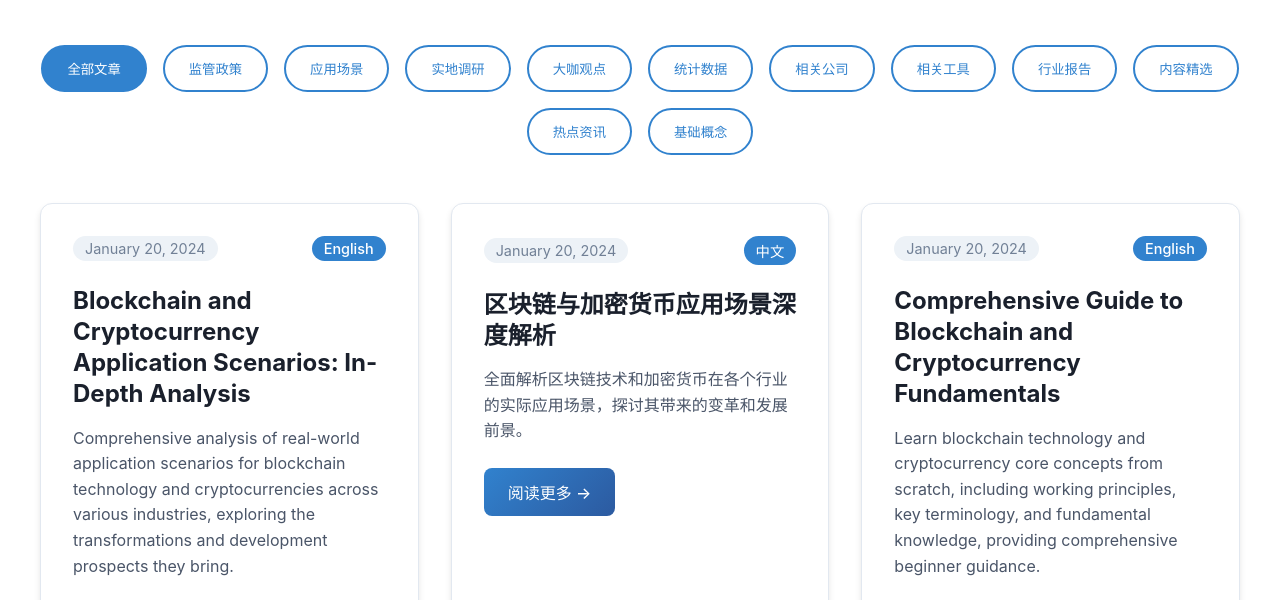
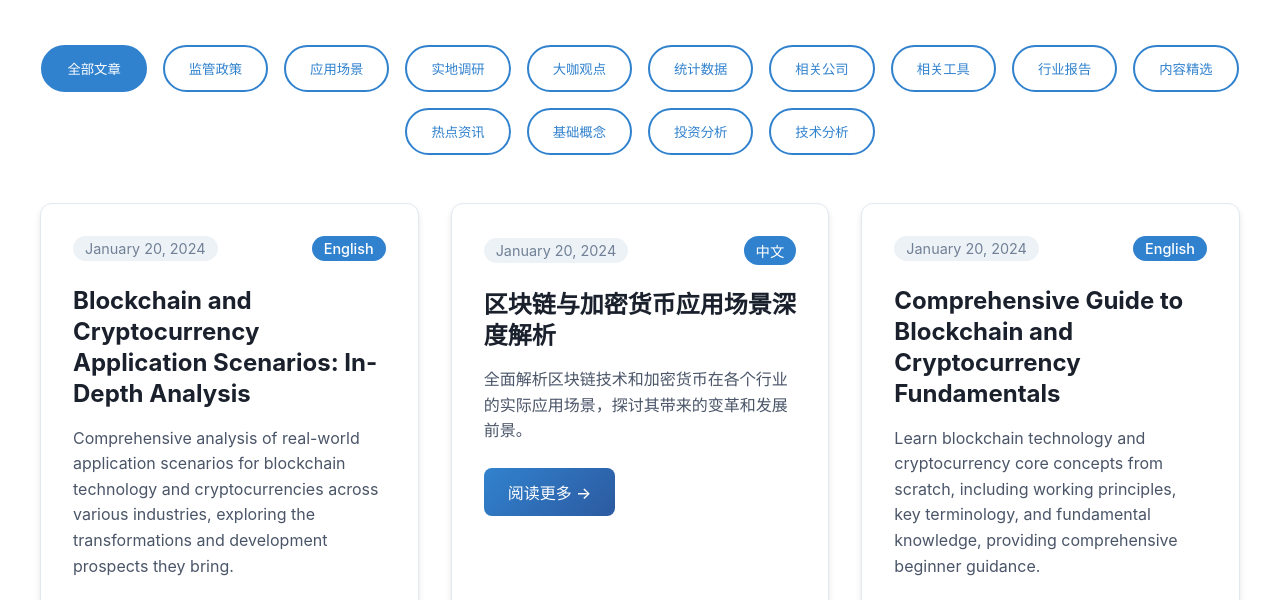
Before and after one commit to hackstoic/coin101.io, a Gatsby site: page /articles in a window 1280 px wide. Shown: the part 172-772 px from the top of the page. Built offline with nearby package versions, Linux system fonts and the light colour scheme; Gatsby itself is replaced by a stand-in of ours.

Commit message:
feat(文章页): 添加投资分析和技术分析分类并同步URL参数
使用useMemo优化分类列表性能
添加navigate功能在切换分类时更新URL参数
将FilterButton的active属性改为$active以符合styled-components规范

```diff
--- a/src/pages/articles.js
+++ b/src/pages/articles.js
@@ -1,5 +1,5 @@
-import React, { useState, useEffect } from "react"
-import { graphql, Link } from "gatsby"
+import React, { useState, useEffect, useMemo } from "react"
+import { graphql, Link, navigate } from "gatsby"
 import styled from "styled-components"
 
 const ArticlesContainer = styled.div`
@@ -127,8 +127,8 @@ const FilterContainer = styled.div`
 const FilterButton = styled.button`
   padding: 0.75rem 1.5rem;
   border: 2px solid #3182ce;
-  background: ${props => props.active ? '#3182ce' : 'transparent'};
-  color: ${props => props.active ? 'white' : '#3182ce'};
+  background: ${props => props.$active ? '#3182ce' : 'transparent'};
+  color: ${props => props.$active ? 'white' : '#3182ce'};
   border-radius: 25px;
   cursor: pointer;
   font-weight: 500;
@@ -145,7 +145,7 @@ const ArticlesPage = ({ data, pageContext, location }) => {
   const [selectedTopic, setSelectedTopic] = useState('all')
   const [filteredArticles, setFilteredArticles] = useState(articles)
 
-  const topics = [
+  const topics = useMemo(() => [
     { key: 'all', name: '全部文章' },
     { key: 'regulatory_policy', name: '监管政策' },
     { key: 'application_scenarios', name: '应用场景' },
@@ -157,8 +157,10 @@ const ArticlesPage = ({ data, pageContext, location }) => {
     { key: 'industry_reports', name: '行业报告' },
     { key: 'content_selection', name: '内容精选' },
     { key: 'hot_news', name: '热点资讯' },
-    { key: 'basic_concepts', name: '基础概念' }
-  ]
+    { key: 'basic_concepts', name: '基础概念' },
+    { key: 'investment_analysis', name: '投资分析' },
+    { key: 'technical_analysis', name: '技术分析' }
+  ], [])
 
   useEffect(() => {
     // 从URL参数获取topic
@@ -194,8 +196,15 @@ const ArticlesPage = ({ data, pageContext, location }) => {
         {topics.map(topic => (
           <FilterButton
             key={topic.key}
-            active={selectedTopic === topic.key}
-            onClick={() => setSelectedTopic(topic.key)}
+            $active={selectedTopic === topic.key}
+            onClick={() => {
+              setSelectedTopic(topic.key)
+              // 更新URL参数
+              const newUrl = topic.key === 'all'
+                ? '/articles/'
+                : `/articles/?topic=${topic.key}`
+              navigate(newUrl, { replace: true })
+            }}
           >
             {topic.name}
           </FilterButton>
```
